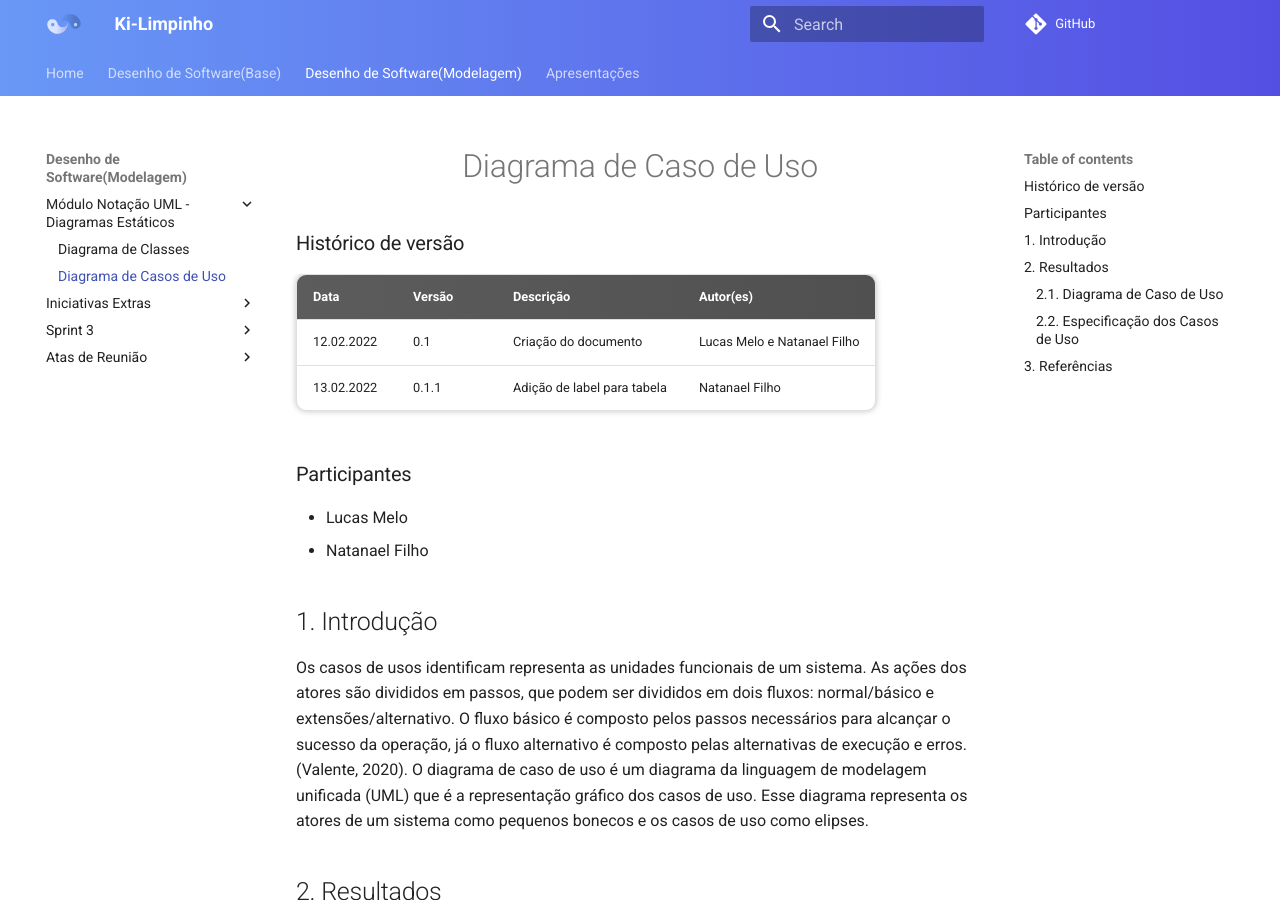
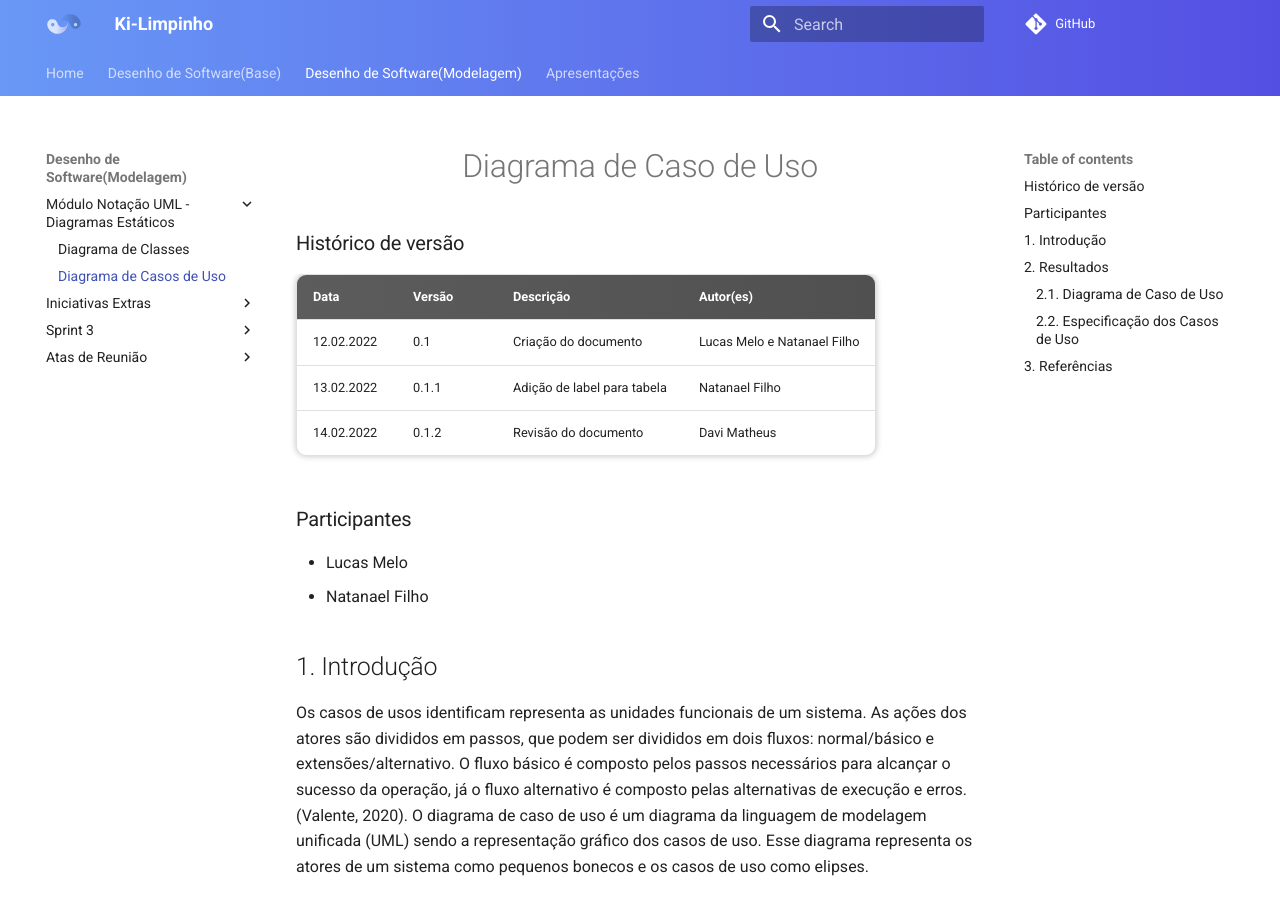
Before and after one commit to UnBArqDsw2021-2/2021.2_G2_Ki-Limpinho, an MkDocs documentation site: the page built from docs/modelagem/diagramas/diagramaCasoUso.md, in a window 1280 px wide and 900 px high. Built offline with MkDocs 1.6.1 and Material for MkDocs 9.7.7, drawn with Linux system fonts in a browser that asks for light colours; comment, search, counter and statistics services are not loaded.

Commit message:
rev : diagrama de caso de uso

```diff
--- a/docs/modelagem/diagramas/diagramaCasoUso.md
+++ b/docs/modelagem/diagramas/diagramaCasoUso.md
@@ -7,6 +7,8 @@
 | -- | -- | -- | -- |
 | 12.02.2022 | 0.1 | Criação do documento | Lucas Melo e  Natanael Filho|
 | 13.02.2022 | 0.1.1 | Adição de label para tabela | Natanael Filho|
+| 14.02.2022 | 0.1.2 | Revisão do documento | Davi Matheus |
+
 
 ### Participantes
 
@@ -17,7 +19,7 @@
 
 ## 1. Introdução
 
-Os casos de usos identificam representa as unidades funcionais de um sistema. As ações dos atores são divididos em passos, que podem ser divididos em dois fluxos: normal/básico e extensões/alternativo. O fluxo básico é composto pelos passos necessários para alcançar o sucesso da operação, já o fluxo alternativo é composto pelas alternativas de execução e erros.(Valente, 2020). O diagrama de caso de uso é um diagrama da linguagem de modelagem unificada (UML) que é a representação gráfico dos casos de uso.  Esse diagrama representa os atores de um sistema como pequenos bonecos e os casos de uso como elipses.
+Os casos de usos identificam representa as unidades funcionais de um sistema. As ações dos atores são divididos em passos, que podem ser divididos em dois fluxos: normal/básico e extensões/alternativo. O fluxo básico é composto pelos passos necessários para alcançar o sucesso da operação, já o fluxo alternativo é composto pelas alternativas de execução e erros.(Valente, 2020). O diagrama de caso de uso é um diagrama da linguagem de modelagem unificada (UML) sendo a representação gráfico dos casos de uso.  Esse diagrama representa os atores de um sistema como pequenos bonecos e os casos de uso como elipses.
 
 ## 2. Resultados
 
```
